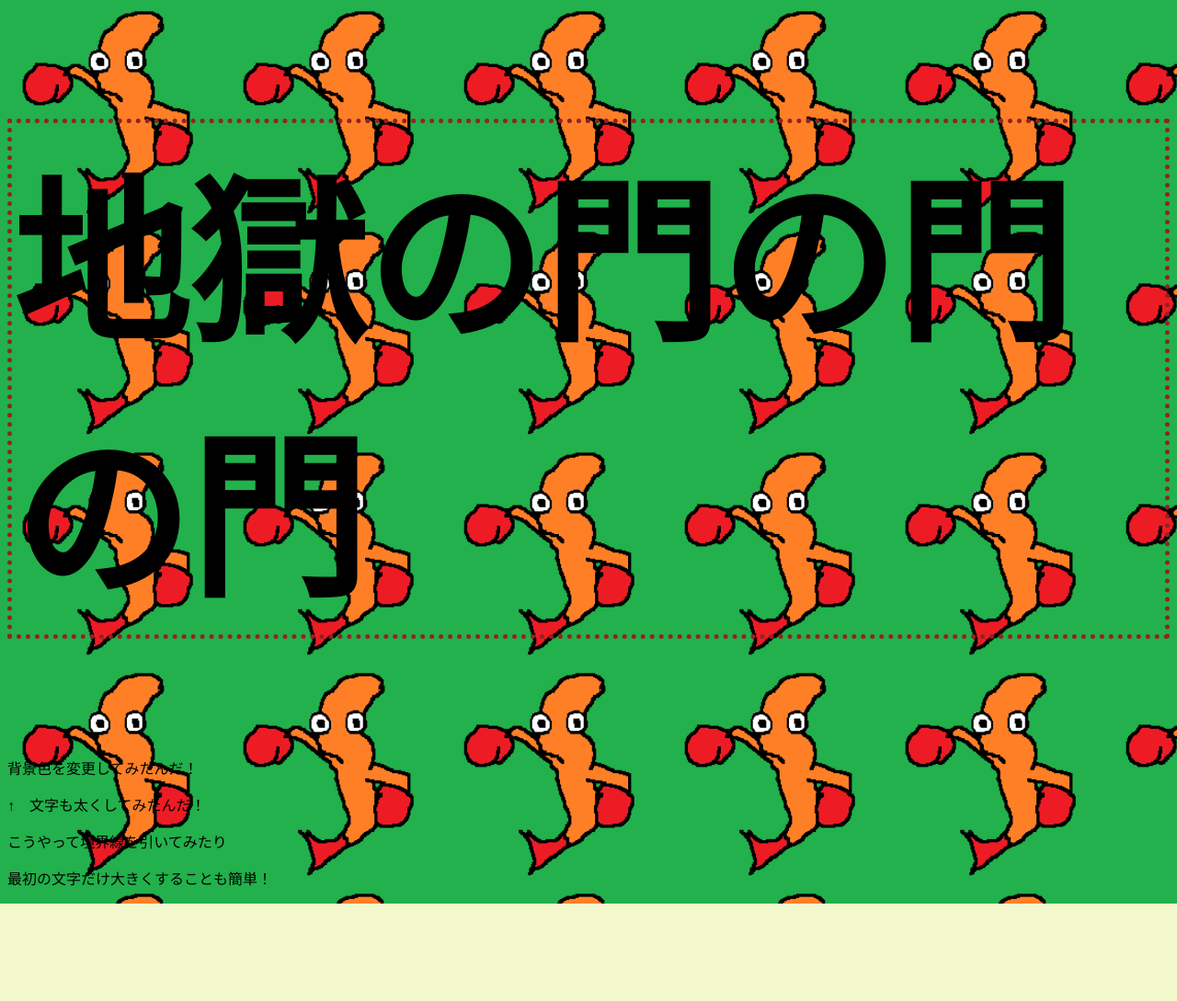
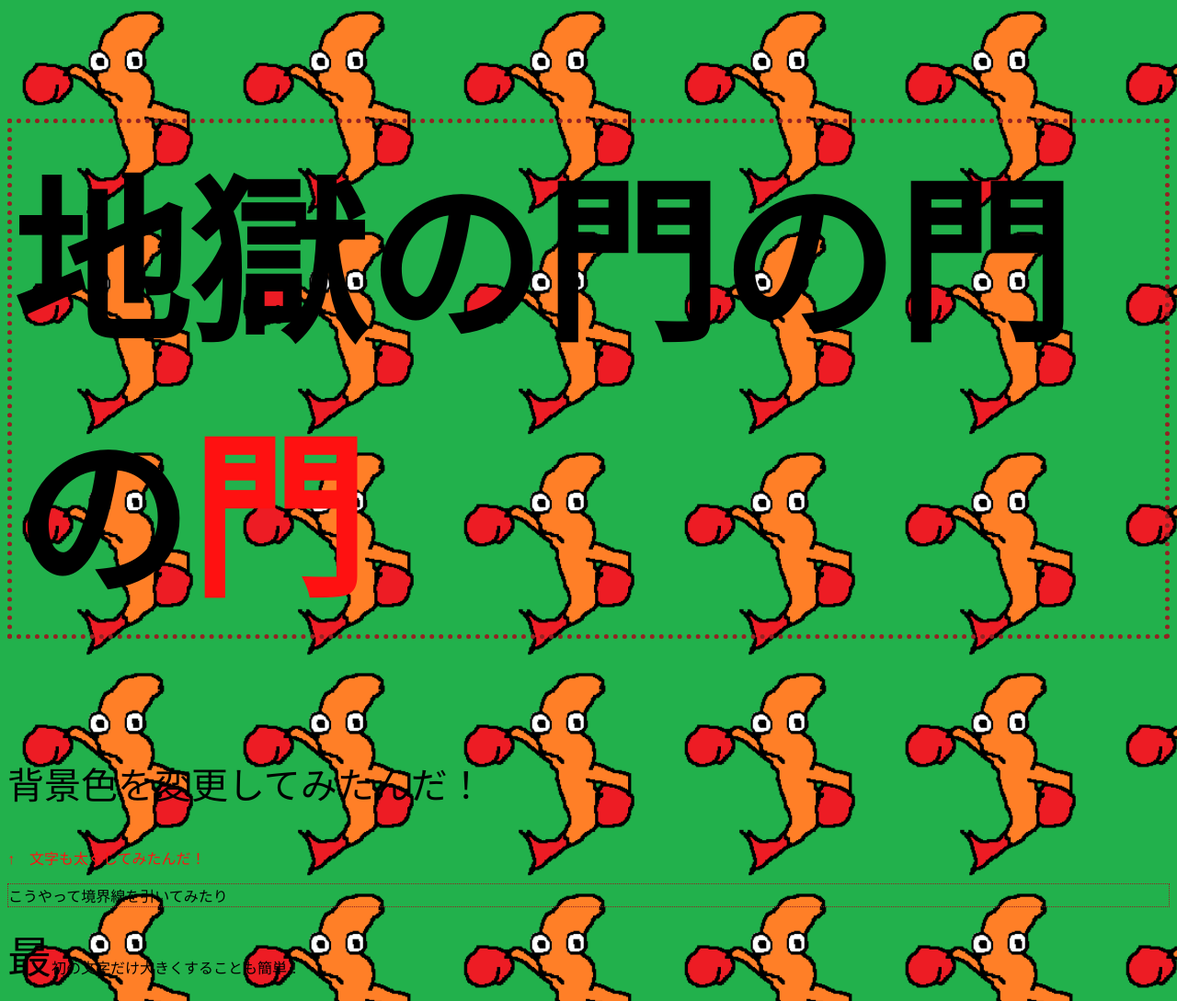
Before and after one commit to KakutouEbifly/web1-4, a plain HTML site: page index.html in a window 1280 px wide. Shown: the whole page at 92% size. Before the commit the page ends 983 px from the top, so only its background shows below. Drawn offline with Linux system fonts and the light colour scheme.

Commit message:
Update defult.css

```diff
--- a/css/defult.css
+++ b/css/defult.css
@@ -1,7 +1,24 @@
 @charset "UTF-8";
+
 h1{
   font-size: 12em;
   border:#932222 5px dotted;
+}
+
+h1 span{
+  color: #ff1111;
+}
+#FunTopic{
+  font-size: 2.5em;
+}
+.GoodIdea{
+  color: #ff1111;
+}
+#LineWrite{
+  border:#932222 1px dotted;
+}
+p span{
+  font-size:3em;
 }
 
 body{
```
